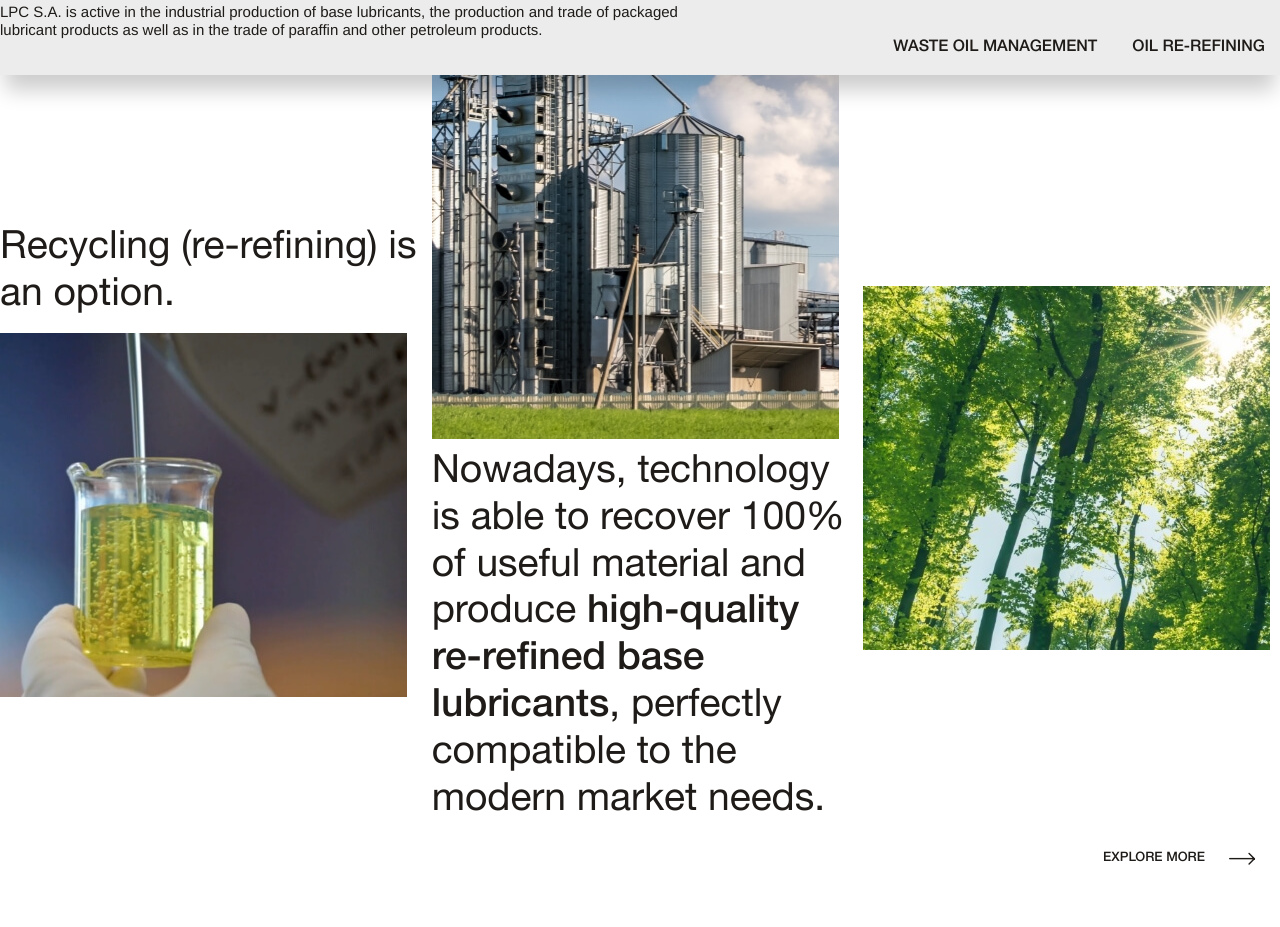
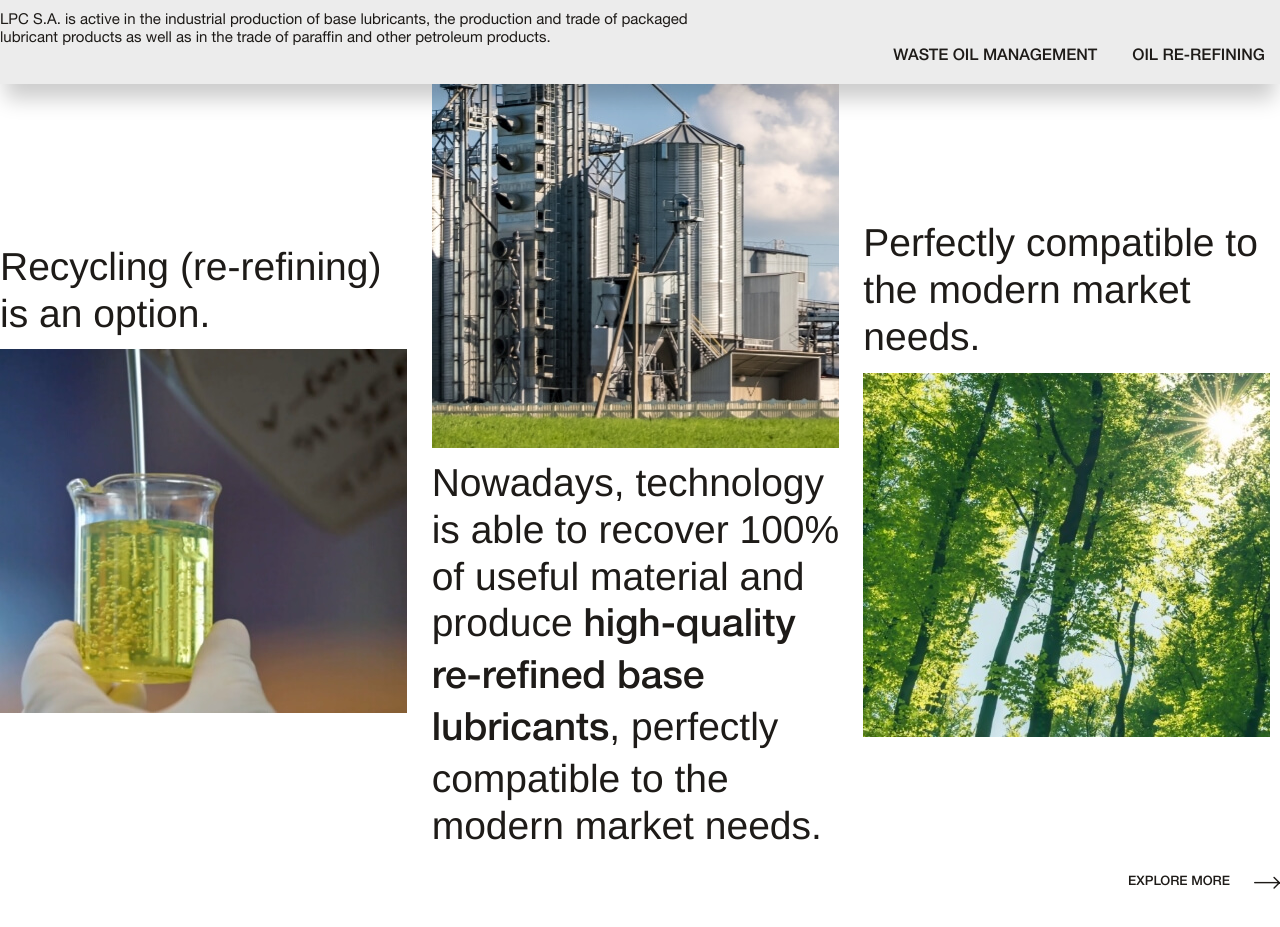
Before and after one commit to polinkar/lpc-v2-static, a website: page index.html in a window 1280 px wide. Shown: the part 1817-2744 px from the top of the page. Drawn offline with nearby package versions, Linux system fonts and the light colour scheme; files whose address does not match are found by name.

Commit message:
font-waight, LPC pillars img size, button paddings

```diff
--- a/index.html
+++ b/index.html
@@ -262,7 +262,7 @@
               <!-- Column 3 -->
               <div class="sustainability__content-col">
                 <div class="sustainability__text small-heading">
-
+                  Perfectly compatible to the modern market needs.
                 </div>
                 <div class="sustainability__image">
                   <img src="/assets/img/sustainability-img-3.jpg" alt="">
--- a/src/sass/main.scss
+++ b/src/sass/main.scss
@@ -85,7 +85,7 @@ $box: 1280px;
 // GLOBAL
 body {
   font-family: "Helvetica";
-  font-weight: 300;
+  font-weight: 400;
   background-color: $gray;
   overflow: hidden;
   color: $black;
@@ -131,7 +131,7 @@ body {
 
 .small-heading {
   font-size: 39px;
-  font-weight: 400;
+  font-weight: 300;
   line-height: 1.2;
 }
 
@@ -141,7 +141,7 @@ body {
   text-transform: uppercase;
   position: relative;
   // margin-top: 32px;
-  padding: 14px 25px;
+  padding: 14px 0;
   // border-radius: 200px;
   // background: $white;
   font-size: 13px;
@@ -161,7 +161,7 @@ body {
 }
 
 .button {
-  overflow: hidden;
+  // overflow: hidden;
   z-index: 2;
   color: $black;
   display: flex;
```
Also changed, not shown: assets/img/lpc-pillars-img-1.jpg, assets/img/lpc-pillars-img-2.jpg, assets/img/lpc-pillars-img-3.jpg, assets/img/lpc-pillars-img-4.jpg, src/css/main.css.
